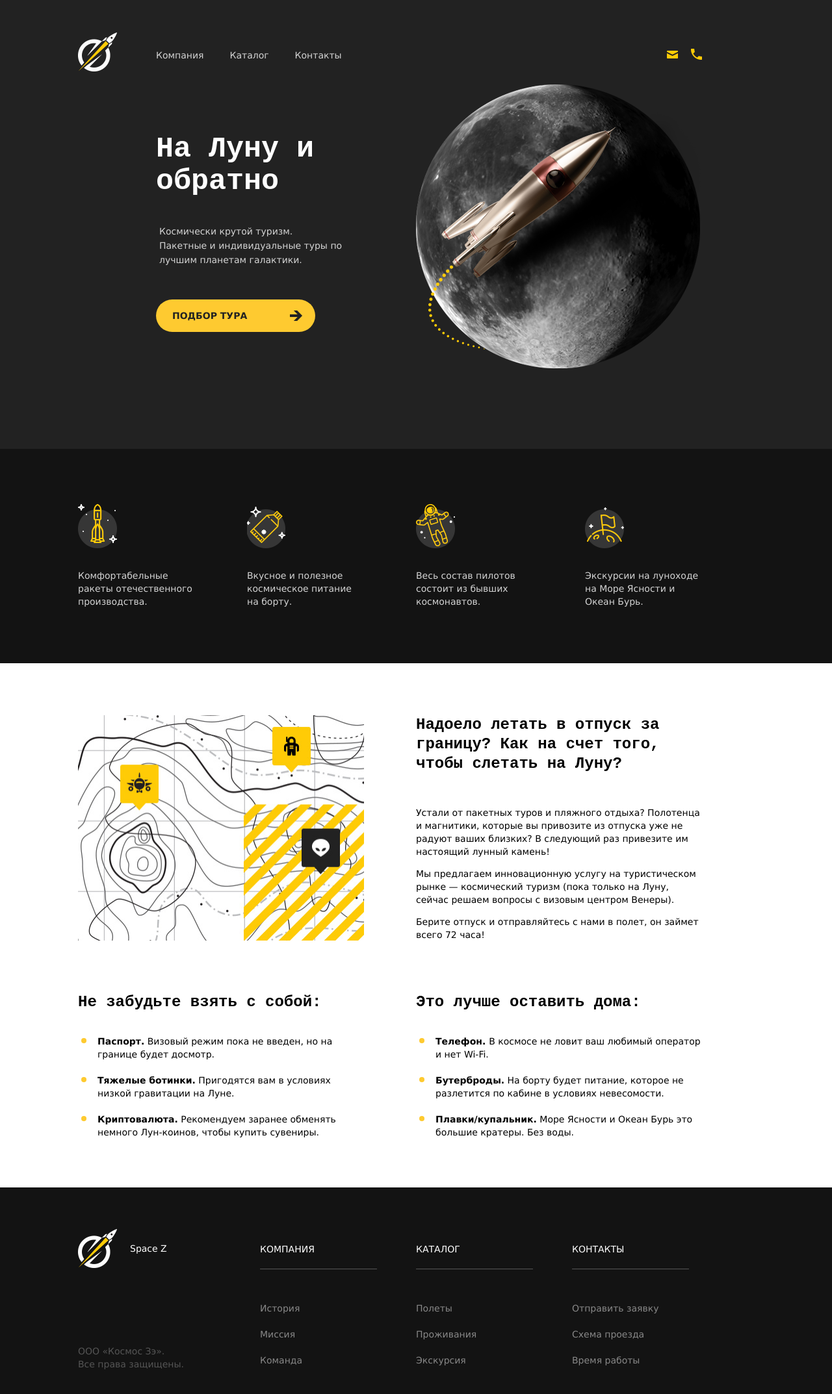
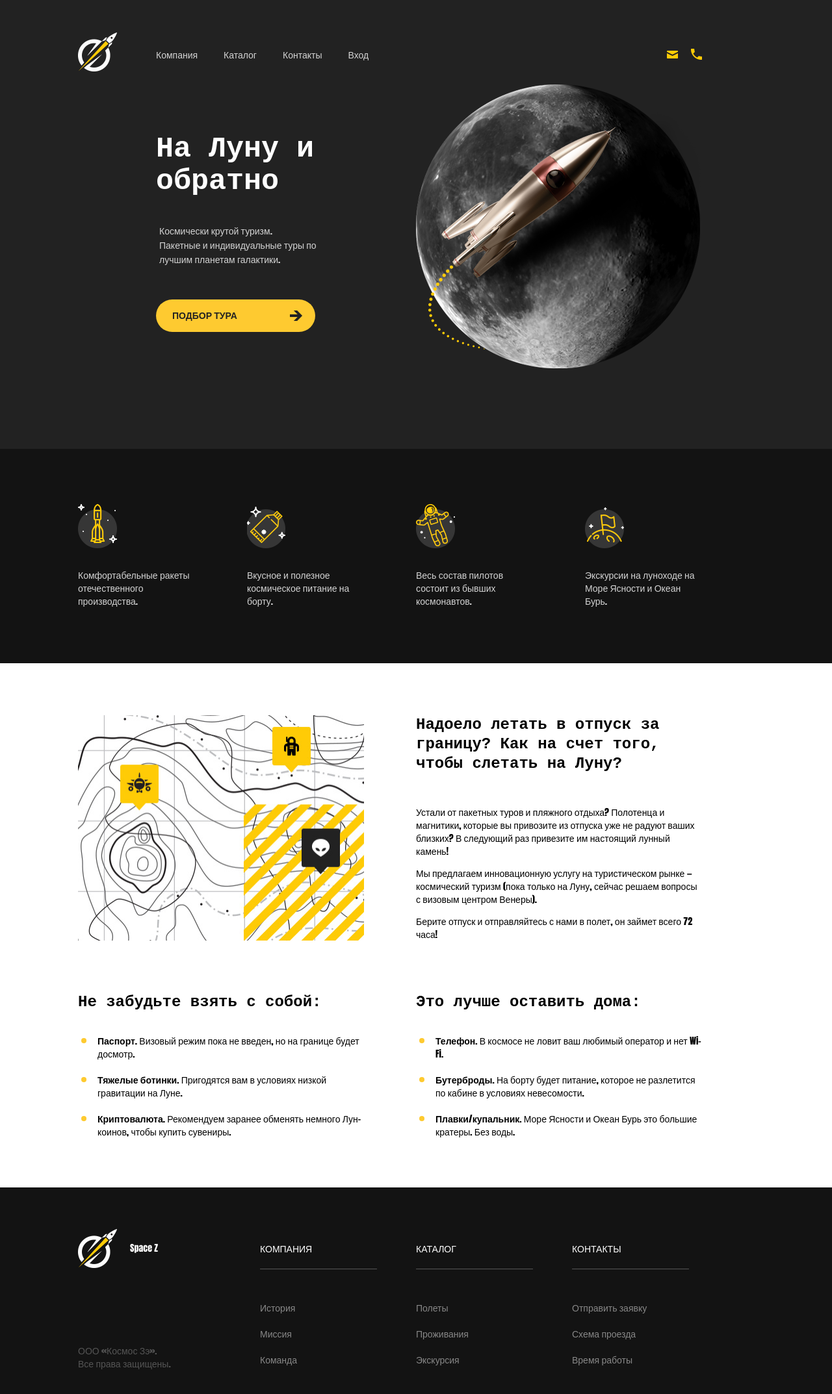
Before and after one commit to Doctor17-git/BackToTheMoon, a plain HTML site: page index.html in a window 1280 px wide. Shown: the whole page at 65% size. Drawn offline with Linux system fonts and the light colour scheme.

Commit message:
второй коммит/second commit

```diff
--- a/index.html
+++ b/index.html
@@ -4,7 +4,7 @@
 <head>
     <meta charset="UTF-8">
     <title>Космос Зэт</title>
-	<link rel="stylesheet" href="style.css">
+    <link rel="stylesheet" href="css/style.css">
 </head>
 
 <body>
@@ -12,12 +12,13 @@
         <div class="container">
             <nav class="main-nav">
               <a class="logo">
-					<img src="ToTheMoon/img/logo.png" alt="SpaceZ" width=60 height=60>
+                  <img src="img/logo.png" alt="SpaceZ" width="60" height="60">
               </a>
               <ul class="site-menu">
                   <li><a href="#">Компания</a></li>
                   <li><a href="#">Каталог</a></li>
                   <li><a href="#">Контакты</a></li>
+                  <li><a href="#">Вход</a></li>
               </ul>
               <ul class="contacts-menu">
                   <li>
@@ -60,7 +61,7 @@
             <div class="container columns-container">
                 <h2 class="visually-hidden">Отпуск на Луне</h2>
                 <div class="left-column">
-					<img src="ToTheMoon/img/map.jpg" alt="Карта путешествия" width="440" height="347">
+                    <img src="img/map.jpg" alt="Карта путешествия" width="440" height="347">
                 </div>
                 <div class="right-column">
                     <p class="lead"><b>Надоело летать в отпуск за границу? Как на счет того, чтобы слетать на Луну?</b></p>
@@ -92,13 +93,15 @@
                 </div>
             </div>
         </section>
+
+
     </main>
 
     <footer class="site-footer">
         <div class="container footer-columns-container">
             <div class="left-column">
                 <p class="logo-container">
-                    <a class="logo"><img src="ToTheMoon/img/logo.png" alt="Логотип SpaceZ" width="60" height="60"></a>
+                    <a class="logo"><img src="img/logo.png" alt="Логотип SpaceZ" width="60" height="60"></a>
                     <span class="company-title">Space Z</span>
                 </p>
                 <p class="copyrights">
--- a/style.css
+++ /dev/null
@@ -1,426 +0,0 @@
-body {
-  margin: 0;
-  padding: 0;
-  font-size: 14px;
-  line-height: 20px;
-  font-family: Verdana, sans-serif;
-  color: #000000;
-  background-color: #ffffff;
-}
-
-.container {
-  width: 1040px;
-  margin: 0 auto;
-  padding: 0;
-}
-
-.visually-hidden {
-  position: absolute;
-  width: 1px;
-  height: 1px;
-  margin: -1px;
-  padding: 0;
-  border: 0;
-  clip: rect(0 0 0 0);
-  overflow: hidden;
-}
-
-.site-header {
-  color: #ffffff;
-  background-color: #222222;
-}
-
-.site-header .container {
-  min-height: 400px;
-  padding-top: 50px;
-  padding-bottom: 180px;
-  background-image: url("ToTheMoon/img/moon-rocket.png");
-  background-repeat: no-repeat;
-  background-position: 520px 130px;
-}
-
-.main-nav {
-  display: flex;
-  margin-bottom: 95px;
-}
-
-.logo {
-  width: 60px;
-  height: 60px;
-  margin-right: 60px;
-}
-
-.site-menu {
-  display: flex;
-  flex-wrap: wrap;
-  width: 660px;
-  margin: 0;
-  margin-top: 25px;
-  padding: 0;
-  list-style: none;
-}
-
-.site-menu a {
-  display: block;
-  margin-right: 40px;
-  font-size: 14px;
-  text-decoration: none;
-  color: #d4d4d4;
-}
-
-
-.site-menu a:hover {
-  color: white;
-}
-
-.site-menu a:active {
-  color: #ccc;
-}
-
-
-.contacts-menu {
-  display: flex;
-  flex-wrap: wrap;
-  max-width: 180px;
-  margin: 0;
-  margin-top: 25px;
-  margin-left: auto;
-  margin-right: 80px;
-  padding: 0;
-  list-style: none;
-}
-
-.contacts-menu li {
-  margin-left: 20px;
-}
-
-
-.contacts-menu a:hover {
-  opacity: 0.8;
-}
-
-.contacts-menu a:active {
-  opacity: 0.4;
-}
-
-
-.contacts-menu .icon {
-  display: block;
-  width: 17px;
-  height: 17px;
-}
-
-.contacts-menu .icon-mail {
-  background-image: url(ToTheMoon/img/mail-icon.png);
-  background-repeat: no-repeat;
-  background-position: 0 50%;
-}
-
-.contacts-menu .icon-phone {
-  background-image: url(ToTheMoon/img/phone-icon.png);
-  background-repeat: no-repeat;
-  background-position: 0 50%;
-}
-
-.about-us {
-  width: 300px;
-  padding-left: 120px;
-}
-
-.about-us h1 {
-  margin: 0;
-  margin-bottom: 40px;
-  padding: 0;
-  font-size: 45px;
-  line-height: 50px;
-  font-family: "Courier New", monospace;
-  color: white;
-}
-
-.about-us p {
-  margin: 0;
-  margin-bottom: 50px;
-  padding-left: 5px;
-  font-size: 14px;
-  line-height: 22px;
-  color: #d4d4d4;
-}
-
-.btn {
-  position: relative;
-  display: inline-block;
-  width: 195px;
-  padding: 0 25px;
-  font-weight: bold;
-  font-size: 14px;
-  line-height: 50px;
-  text-decoration: none;
-  text-transform: uppercase;
-  vertical-align: top;
-  color: #222222;
-  cursor: pointer;
-  border: none;
-  border-radius: 50px;
-}
-
-.btn::after {
-  content: "";
-  position: absolute;
-  right: 20px;
-  top: 17px;
-  width: 19px;
-  height: 16px;
-  background-image: url(ToTheMoon/img/right-arrow-dark.png);
-  background-repeat: no-repeat;
-  background-position: 0 0;
-}
-
-.btn-yellow {
-  background-color: #feca30;
-}
-
-
-.btn-yellow:hover {
-  background-color: white;
-}
-
-.btn-yellow:active {
-  background-color: #c1a300;
-}
-
-
-.btn-grey {
-  width: 215px;
-  color: white;
-  background-color: #222222;
-}
-
-.btn-grey::after {
-  background-image: url(ToTheMoon/img/right-arrow-white.png);
-}
-
-.btn-grey:hover {
-  background-color: #676767;
-}
-
-.btn-grey:active {
-  background-color: #ccc;
-}
-
-.features {
-  padding: 85px 0;
-  background-color: #131313;
-  color: #ffffff;
-}
-
-.features-list {
-  display: flex;
-  justify-content: space-between;
-  flex-wrap: wrap;
-  margin: 0;
-  padding: 0;
-  list-style: none;
-}
-
-.features-list li {
-  position: relative;
-  width: 180px;
-  margin-right: 80px;
-  padding-top: 100px;
-  font-size: 14px;
-  line-height: 20px;
-  color: #d4d4d4;
-}
-
-.features-list li::after {
-  content: "";
-  position: absolute;
-  top: 0;
-  left: 0;
-  width: 60px;
-  height: 68px;
-}
-
-.feature-made-in-russia::after {
-  background-image: url(ToTheMoon/img/advantage-icon-1.png);
-}
-
-.feature-food::after {
-  background-image: url(ToTheMoon/img/advantage-icon-2.png);
-}
-
-.feature-pilots::after {
-  background-image: url(ToTheMoon/img/advantage-icon-3.png);
-}
-
-.feature-moon-rover::after {
-  background-image: url(ToTheMoon/img/advantage-icon-4.png);
-}
-
-.columns-container {
-  display: flex;
-}
-
-.columns-container .left-column {
-  width: 440px;
-  margin-right: 80px;
-}
-
-.columns-container .right-column {
-  width: 440px;
-}
-
-.moon-vacation {
-  padding-top: 80px;
-  padding-bottom: 45px;
-}
-
-.moon-vacation .lead {
-  margin-top: 0;
-  margin-bottom: 50px;
-
-  font-weight: bold;
-  font-size: 24px;
-  line-height: 30px;
-  font-family: "Courier New", monospace;
-}
-
-.recommendations {
-  padding-top: 20px;
-  padding-bottom: 55px;
-}
-
-.recommendations h3 {
-  margin-top: 0;
-  margin-bottom: 35px;
-
-  font-weight: bold;
-  font-size: 24px;
-  line-height: 30px;
-  font-family: "Courier New", monospace;
-}
-
-.recommendations-list {
-  margin: 0;
-  padding: 0;
-  padding-left: 30px;
-
-  list-style: none;
-}
-
-.recommendations-list li {
-  position: relative;
-
-  margin-bottom: 20px;
-}
-
-.recommendations-list li::before {
-  content: "";
-
-  position: absolute;
-  left: -25px;
-  top: 5px;
-
-  width: 8px;
-  height: 8px;
-
-  border-radius: 50%;
-  background-color: #feca30;
-}
-
-
-.site-footer {
-  padding-top: 50px;
-  padding-bottom: 80px;
-  color: #ffffff;
-
-  background-color: #131313;
-}
-
-
-.footer-columns-container {
-  display: flex;
-}
-
-.footer-columns-container .left-column {
-  display: flex;
-  flex-direction: column;
-  width: 180px;
-  margin-right: 100px;
-}
-
-.footer-columns-container .right-column {
-  width: 720px;
-  padding-top: 35px;
-}
-
-.logo-container {
-  display: flex;
-  align-items: center;
-  padding: 0;
-}
-
-.logo-container .logo {
-  margin-left: 0;
-  margin-right: 20px;
-}
-
-.logo-container p {
-    font-size: 14px;
-}
-
-.copyrights {
-  margin-top: auto;
-  color: #555555;
-}
-
-.footer-menu {
-  display: flex;
-
-  margin: 0;
-  padding: 0;
-
-  list-style: none;
-}
-
-.footer-menu > li {
-  width: 180px;
-  margin-right: 60px;
-}
-
-.footer-submenu-title {
-  display: block;
-  margin-bottom: 50px;
-  padding-bottom: 20px;
-  font-size: 14px;
-  color: white;
-  text-transform: uppercase;
-  text-decoration: none;
-
-  border-bottom: 1px solid #555555;
-}
-
-.footer-submenu {
-  margin: 0;
-  padding: 0;
-
-  list-style: none;
-}
-
-.footer-submenu > li {
-  margin-bottom: 20px;
-}
-
-.footer-submenu a {
-  text-decoration: none;
-  color: #888888;
-}
-
-
-    .footer-nav a:hover {
-      color: white;
-    }
-
-    .footer-nav a:active {
-      color: #ccc;
-    }
```
Also changed, not shown: ToTheMoon/index.html (deleted, +0 -144 lines), css/auto.css (renamed from ToTheMoon/css/auto.css), css/style.css (renamed from ToTheMoon/css/style.css), img/advantage-icon-1.png (renamed from ToTheMoon/img/advantage-icon-1.png), img/advantage-icon-2.png (renamed from ToTheMoon/img/advantage-icon-2.png), img/advantage-icon-3.png (renamed from ToTheMoon/img/advantage-icon-3.png), img/advantage-icon-4.png (renamed from ToTheMoon/img/advantage-icon-4.png), img/logo.png (renamed from ToTheMoon/img/logo.png), img/mail-icon.png (renamed from ToTheMoon/img/mail-icon.png), img/map.jpg (renamed from ToTheMoon/img/map.jpg), img/moon-rocket.png (renamed from ToTheMoon/img/moon-rocket.png), img/phone-icon.png (renamed from ToTheMoon/img/phone-icon.png), img/right-arrow-dark.png (renamed from ToTheMoon/img/right-arrow-dark.png), img/right-arrow-white.png (renamed from ToTheMoon/img/right-arrow-white.png), 1 more files, 1 other file. Lines whose indentation alone changed are shown as unchanged.
